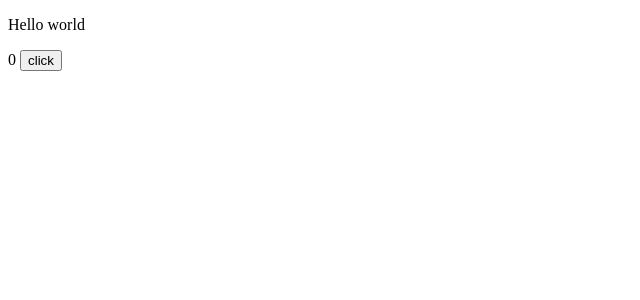
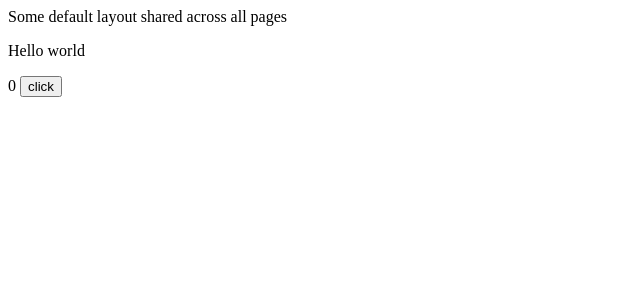
Before and after one commit to kobakei/nuxt3-example, a Nuxt app: page / in a window 1280 px wide. Shown: the top 300 px of the page, without its empty margins (0-640 px from the left). Built offline with nearby package versions, Linux system fonts and the light colour scheme.

Commit message:
Add layout

```diff
--- a/app.vue
+++ b/app.vue
@@ -1,6 +1,5 @@
 <template>
-  <div>
-    <!-- Markup shared across all pages, ex: NavBar -->
+  <NuxtLayout>
     <NuxtPage />
-  </div>
+  </NuxtLayout>
 </template>
--- /dev/null
+++ b/layouts/default.vue
@@ -0,0 +1,6 @@
+<template>
+  <div>
+    Some default layout shared across all pages
+    <slot />
+  </div>
+</template>
```
